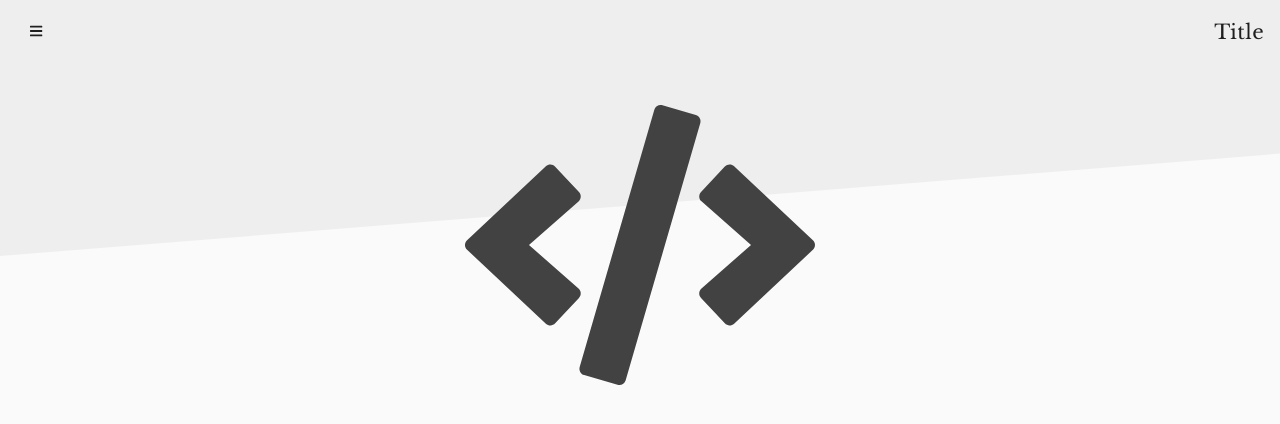
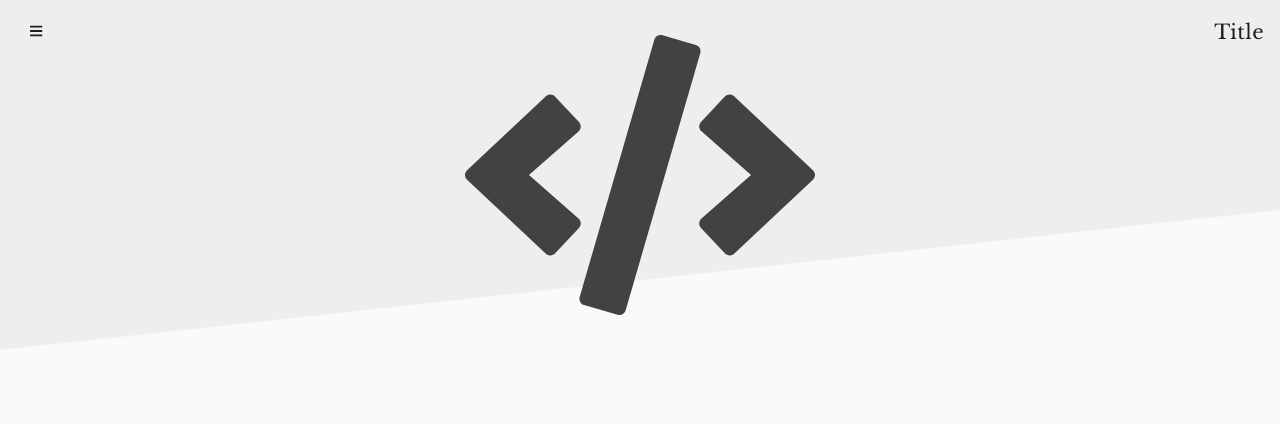
Before and after one commit to hannahrstannard/hannahrstannard.github.io, a Vue app: page /#/ in a window 1280 px wide. Shown: the top 424 px of the page. Built offline with nearby package versions, Linux system fonts and the light colour scheme.

Commit message:
Make the toolbar nad logo dynamically resize themselves based on the screen size.

```diff
--- a/src/components/pages/Home.vue
+++ b/src/components/pages/Home.vue
@@ -8,37 +8,5 @@ export default {
 </script>
 
 <style lang="scss">
-@import "vue-material/src/theme/variables.scss";
 
-.md-toolbar {
-  clip-path: polygon(
-    0 0,
-    100% 0,
-    100% 60%,
-    0 100%
-  );
-}
-
-.home__logo {
-  width: 25em;
-  height: 25em;
-  margin: 0 auto;
-  position: absolute;
-  top: 5em;
-  left: 0;
-  right: 0;
-  margin-left: auto;
-  margin-right: auto;
-  z-index: 3;
-}
-
-.home__logo--full-size {
-  width: 100% !important;
-  height: 100%;
-}
-
-.md-toolbar.md-large {
-  min-height: 256px;
-  align-content: inherit;
-}
 </style>
--- a/src/components/toolbar/Logo.vue
+++ b/src/components/toolbar/Logo.vue
@@ -1,5 +1,5 @@
 <template>
-  <div class="home__logo md-theme--dark-gray">
+  <div class="home__logo home__logo--size md-theme--dark-gray">
     <font-awesome-icon
       icon="code"
       class="home__logo--full-size"
@@ -13,6 +13,55 @@ export default {
 }
 </script>
 
-<style>
+<style lang="scss">
+.home__logo {
+  margin: 0 auto;
+  position: absolute;
+  top: 0;
+  left: 0;
+  right: 0;
+  margin-left: auto;
+  margin-right: auto;
+  z-index: 3;
+}
 
+@media only screen and (max-width: $xsmall) {
+  .home__logo--size {
+    width: $xsmall-size;
+    height: $xsmall-size;
+  }
+}
+
+@media only screen and (min-width: $xsmall) and (max-width: $small) {
+  .home__logo--size {
+    width: $small-size;
+    height: $small-size;
+  }
+}
+
+@media only screen and (min-width: $small) and (max-width: $medium) {
+  .home__logo--size {
+    width: $medium-size;
+    height: $medium-size;
+  }
+}
+
+@media only screen and (min-width: $medium) and (max-width: $large) {
+  .home__logo--size {
+    width: $large-size;
+    height: $large-size;
+  }
+}
+
+@media only screen and (min-width: $xlarge) {
+  .home__logo--size {
+    width: $xlarge-size;
+    height: $xlarge-size;
+  }
+}
+
+.home__logo--full-size {
+  width: 100% !important;
+  height: 100%;
+}
 </style>
--- a/src/components/toolbar/Toolbar.vue
+++ b/src/components/toolbar/Toolbar.vue
@@ -1,5 +1,5 @@
 <template>
-  <md-toolbar class="md-large md-theme--light-gray">
+  <md-toolbar class="toolbar__md-toolbar toolbar__md-toolbar--size md-theme--light-gray">
     <div class="md-toolbar-row">
       <div class="md-toolbar-section-start">
         <md-button class="md-icon-button">
@@ -7,7 +7,7 @@
         </md-button>
       </div>
       <div class="md-toolbar-section-end">
-        <h3 class="md-title">Title</h3>
+        <h1 class="md-title">Title</h1>
       </div>
     </div>
   </md-toolbar>
@@ -19,6 +19,44 @@ export default {
 }
 </script>
 
-<style>
+<style lang="scss">
+.toolbar__md-toolbar {
+  clip-path: polygon(
+    0 0,
+    100% 0,
+    100% 60%,
+    0 100%
+  );
+  align-content: inherit;
+}
 
+@media only screen and (max-width: $xsmall) {
+  .toolbar__md-toolbar--size {
+    min-height: 10em;
+  }
+}
+
+@media only screen and (min-width: $xsmall) and (max-width: $small) {
+  .toolbar__md-toolbar--size {
+    min-height: 15em;
+  }
+}
+
+@media only screen and (min-width: $small) and (max-width: $medium) {
+  .toolbar__md-toolbar--size {
+    min-height: 20em;
+  }
+}
+
+@media only screen and (min-width: $medium) and (max-width: $large) {
+  .toolbar__md-toolbar--size {
+    min-height: 25em;
+  }
+}
+
+@media only screen and (min-width: $xlarge) {
+  .toolbar__md-toolbar--size {
+    min-height: 30em;
+  }
+}
 </style>
--- a/src/css/custom-theme.scss
+++ b/src/css/custom-theme.scss
@@ -1,10 +1,5 @@
 @import "./../../node_modules/vue-material/dist/theme/engine.scss";
-
-$primary: md-get-palette-color(blue, A200);
-$accent: md-get-palette-color(red, A200);
-$light-gray: md-get-palette-color(grey, 200);
-$gray: md-get-palette-color(grey, 500);
-$dark-gray: md-get-palette-color(grey, 800);
+@import "./variables.scss";
 
 @include md-register-theme("default", (
   primary: $primary,
--- /dev/null
+++ b/src/css/variables.scss
@@ -0,0 +1,16 @@
+$primary: md-get-palette-color(blue, A200);
+$accent: md-get-palette-color(red, A200);
+$light-gray: md-get-palette-color(grey, 200);
+$gray: md-get-palette-color(grey, 500);
+$dark-gray: md-get-palette-color(grey, 800);
+
+$xsmall: 599px; // Less than
+$xsmall-size: 10em;
+$small: 959px;
+$small-size: 15em;
+$medium: 1279px;
+$medium-size: 20em;
+$large: 1919px;
+$large-size: 25em;
+$xlarge: 1920px; // Greater than
+$xlarge-size: 30em;
```
